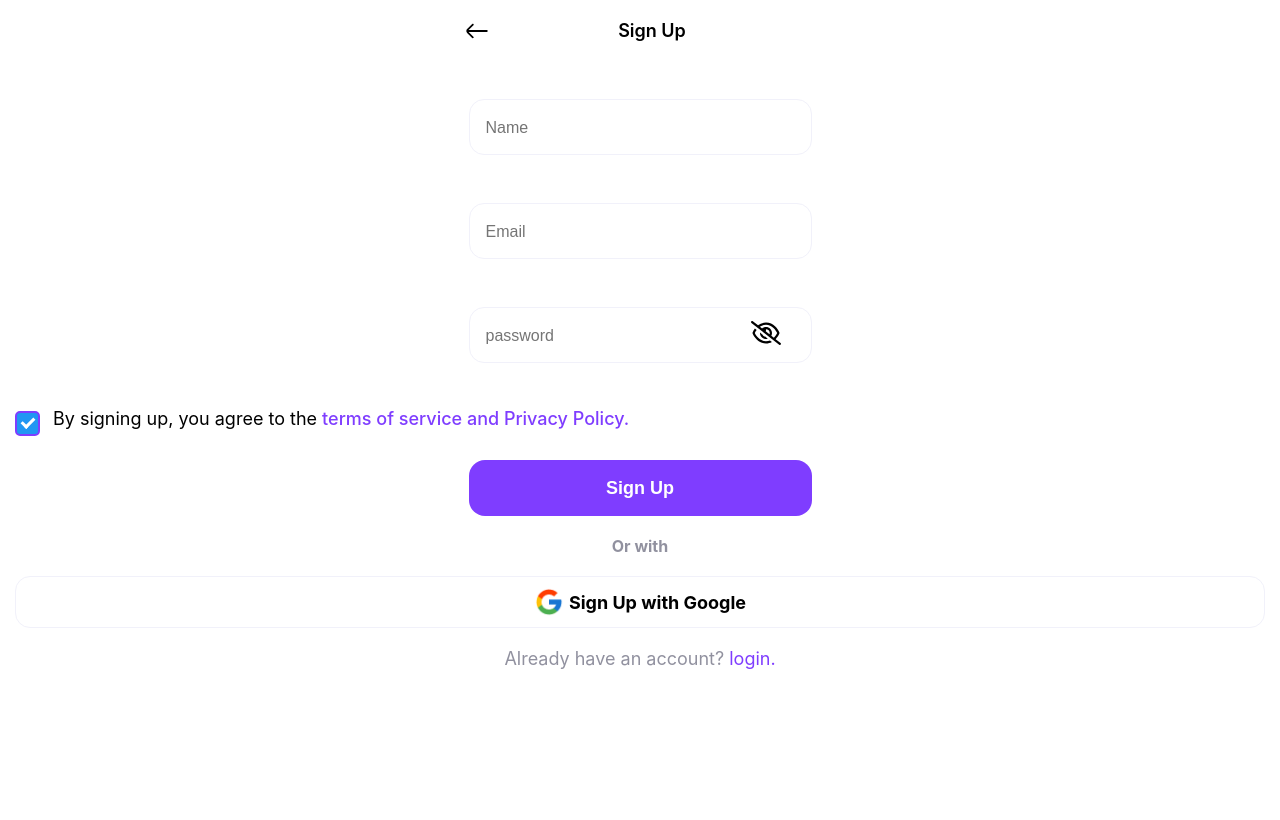
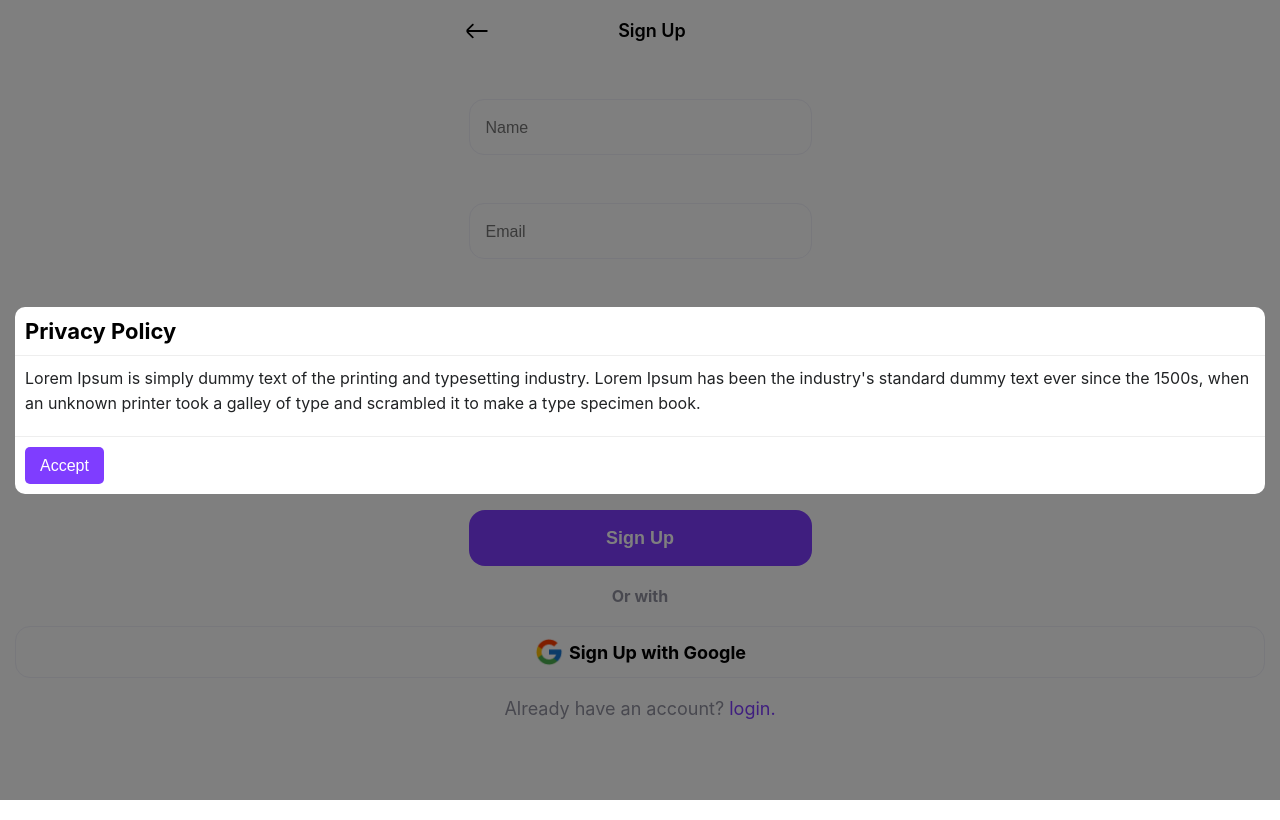
Before and after one commit to chandran-kannan/Expenso, a React (Vite) app: page /register in a window 1280 px wide. Both pictures are taken after a click on the label 640 px from the left and 423 px from the top of the page. Built offline with nearby package versions, Linux system fonts and the light colour scheme.

Commit message:
event type changes on register page

```diff
--- a/src/App.tsx
+++ b/src/App.tsx
@@ -1,8 +1,5 @@
 import { useState } from "react";
-import Register from "./Pages/Register/Register";
 import RoutesWrapper from "./Routes";
-import Modal from "./Components/Modal";
-import Verification from "./Pages/Register/verification";
 
 const App = () => {
 
--- a/src/Components/Modal/index.tsx
+++ b/src/Components/Modal/index.tsx
@@ -4,29 +4,28 @@ import "./modal.css"
 type Props = {
     show?: boolean | undefined;
     onClick?: () => void;
-    onClose?: ()=>void;
+    onClose?: () => void;
 }
 
-const Modal = (props:Props) =>
-{
+const Modal = (props: Props) => {
     // if(!props.show)
     // {
     //     return null;
     // }
-return(
-    <div className={`modal fixed left-0-m right-0-m bottom-0-m top-0-m bg-black-m flex items-center justify-center opacity-0-m
-    transition-m pointer-event-none-m ${props.show? 'show':''}`} onClick={props?.onClose}>
-        <div className="modal-content w-full bg-white-m mx-15px-m radius-10px" onClick={e=>e.stopPropagation()}>
+    return (
+        <div className={`modal fixed l-0 r-0 b-0 t-0 bg-black-0-5px flex items-center justify-center opacity-0
+    transition-0-3 pointer-event-none ${props.show ? 'show' : ''}`} onClick={props?.onClose}>
+            <div className="modal-content w-full bg-white mx-15px rounded-10px" onClick={e => e.stopPropagation()}>
                 <div className="model-header">
-                <h4 className="modal-title fs-22px-m lh-32px-m py-3px-m mxy-5px-10px-m ">Privacy Policy</h4>
+                    <h4 className="modal-title fs-22px lh-32px py-3px mxy-5px-10px ">Privacy Policy</h4>
                 </div>
-            <div className="p-10px-m border-t-m border-b-m">
-                <p className="fs-16px lh-25px text-black mb-10px-m text-description">Lorem Ipsum is simply dummy text of the printing and typesetting industry.
+                <div className="p-10px border-t-grey border-b-grey">
+                    <p className="fs-16px lh-25px text-black mb-10px text-description">Lorem Ipsum is simply dummy text of the printing and typesetting industry.
                         Lorem Ipsum has been the industry's standard dummy text ever since the 1500s, when an unknown printer took
                         a galley of type and scrambled it to make a type specimen book.</p>
                 </div>
                 <div className="modal-footer">
-                <button onClick={props?.onClose} className="pxy-6px-15px-m fs-16px lh-25px text-white bt-bg-m radius-5px-m style-none-m">Accept</button>
+                    <button onClick={props?.onClose} className="pxy-6px-15px fs-16px lh-25px text-white btn-bg-blue rounded-5px style-none">Accept</button>
                 </div>
             </div>
         </div>
--- a/src/Components/Modal/modal.css
+++ b/src/Components/Modal/modal.css
@@ -1,103 +1,10 @@
 /* modal */
-
-.left-0-m {
-    left: 0;
-}
-
-.right-0-m {
-    right: 0;
-}
-
-.top-0-m {
-    top: 0;
-}
-
-.bottom-0-m {
-    bottom: 0;
-}
-
-.bg-black-m {
-    background-color: rgba(0, 0, 0, 0.5);
-}
-
-.opacity-0-m {
-    opacity: 0;
-}
-
-.transition-m {
-    transition: all 0.3s ease-in-out;
-}
-
-.pointer-event-none-m {
-    pointer-events: none;
-}
-
 .modal.show {
     opacity: 1;
     pointer-events: visible;
-}
-
-.bg-white-m {
-    background-color: white;
-}
-
-.mx-15px-m {
-    margin: 0 15px;
-}
-
-.radius-10px {
-    border-radius: 10px;
 }
 
 .modal-header,
 .modal-footer {
     padding: 10px;
 }
-
-.fs-22px-m {
-    font-size: 22px;
-}
-
-.lh-32px-m {
-    line-height: 32px;
-}
-
-.py-3px-m {
-    padding: 3px 0;
-}
-
-.mxy-5px-10px-m {
-    margin: 5px 10px
-}
-
-.mb-0px-m {
-    margin-bottom: 0;
-}
-
-.p-10px-m {
-    padding: 10px;
-}
-
-.border-t-m {
-    border-top: 1px solid #eee;
-}
-
-.border-b-m {
-    border-bottom: 1px solid #eee;
-}
-
-.pxy-6px-15px-m {
-    padding: 6px 15px;
-}
-
-.bt-bg-m {
-    background: #7f3dff;
-}
-
-.radius-5px-m {
-    border-radius: 5px;
-}
-
-.style-none-m {
-    border-style: none;
-}
--- a/src/Pages/Register/Register/checkbox.css
+++ b/src/Pages/Register/Register/checkbox.css
@@ -1,31 +1,10 @@
 /* The container */
-.pointer-c {
-  cursor: pointer;
-}
-
-.pl-c {
-  padding-left: 38px;
-}
-/*
-.mb-12px-c {
-  margin-bottom: 12px;
-} */
-
-.fs-c {
-  font-size: 18px;
-}
-
-.lh-c {
-  line-height: 25px;
-}
-
 .w-user-select {
   -webkit-user-select: none;
   -moz-user-select: none;
   -ms-user-select: none;
   user-select: none;
 }
-
 
 /* Hide the browser's default checkbox */
 .container input {
@@ -34,45 +13,6 @@
   cursor: pointer;
   height: 0;
   width: 0;
-}
-
-/* Create a custom checkbox */
-/* .checkmark {
-  position: absolute;
-  top: 0;
-  left: 0;
-  height: 25px;
-  width: 25px;
-  border: solid 2px #7f3dff;
-  border-radius: 5px;
-} */
-
-.top-0-c {
-  top: 0
-}
-
-.left-0-c {
-  left: 0;
-}
-
-.height-25px-c {
-  height: 25px;
-}
-
-.width-25px-c {
-  width: 25px;
-}
-
-.border-2px-c {
-  border: solid 2px #7f3dff;
-}
-
-.radius-5px {
-  border-radius: 5px;
-}
-
-.bottom-5px-c {
-  bottom: 5px;
 }
 
 /* On mouse-over, add a grey background color */
--- a/src/Pages/Register/Register/index.tsx
+++ b/src/Pages/Register/Register/index.tsx
@@ -22,16 +22,22 @@ const Register = () => {
   const [isSubmit, setIsSubmit] = useState(false);
   const [checked, setChecked] = useState(false);
 
-  const handleChange = (e: any) => {
-    const { name, value } = e.target;
+  const handleChange = (event: React.ChangeEvent<HTMLInputElement>) => {
+    const { name, value } = event.target;
     setFormValues({ ...formValues, [name]: value });
   }
   const handleChangeTwo = () => {
     setChecked(!checked);
   };
   const navicate = useNavigate();
-  const handleSubmit = (e: any) => {
-    e.preventDefault();
+  const loginPage = useNavigate();
+
+  const clicktoLogin = ()=>
+  {
+    loginPage('/login');
+  }
+  const handleSubmit = (event: React.ChangeEvent<HTMLFormElement>) => {
+    event.preventDefault();
     setFormErrors(validate(formValues));
     setIsSubmit(true);
 
@@ -57,12 +63,12 @@ const Register = () => {
     if (!values.email) {
       errors.email = "Email is required";
     } else if (!emailpat.test(values.email)) {
-      errors.email = "Please enter valid email(sample@xyz.com)";
+      errors.email = "Please enter valid email (sample@xyz.com)";
     }
     if (!values.password) {
       errors.password = "Password is required";
     } else if (!passwordpat.test(values.password)) {
-      errors.password = "Password must contain one digit from 1 to 9,one lowercase letter, one uppercase letter, one special character, no space, and it must be 5-10 characters long.";
+      errors.password = "Password must contain one digit from 1 to 9, one lowercase letter, one uppercase letter, one special character, no space, and it must be 5-10 characters long.";
     }
 
     return errors;
@@ -73,7 +79,7 @@ const Register = () => {
         <Header leftIcon={<LeftArrow className="w-24px h-16px items-center" />} title="Sign Up" />
       </div>
 
-      <form className="mt-56px flex mx-auto flex-col gap-24px" onSubmit={handleSubmit}>
+      <form className="mt-56px flex mx-auto flex-col gap-24px mx-w-343px" onSubmit={handleSubmit}>
         <Input className="display-block mx-auto" type="text"
           name="name"
           value={formValues.name}
@@ -97,12 +103,12 @@ const Register = () => {
         <p className="w-full text-red fs-12px">{formErrors.password}</p>
 
         <div className="w-full display-block">
-          <label className="container display-block relative pointer-c pl-c fs-c lh-c w-user-select">
-            <span className="relative bottom-5px-c">By signing up, you agree
+          <label className="container display-block relative pointer pl-38px fs-18px lh-25px w-user-select">
+            <span className="relative b-5px">By signing up, you agree
               to the <span className="text-primary font-500" onClick={() => setShow(true)}>
                 terms of service and Privacy Policy.</span></span>
             <input type="checkbox" checked={checked} onChange={handleChangeTwo} />
-            <span className="checkmark absolute top-0-c left-0-c height-25px-c width-25px-c border-2px-c radius-5px"></span>
+            <span className="checkmark absolute t-0 l-0 h-25px w-25px border-3px rounded-5px"></span>
           </label>
           <p className="w-full text-red fs-12px">{isSubmit ? (checked ? null : "Please select the checkbox"):null}</p>
           <Modal onClose={() => setShow(false)} show={show} />
@@ -121,7 +127,7 @@ const Register = () => {
           <img className="w-30px mr-5px" src="src/assets/Images/flat-color-icons-google.png" /> Sign Up with Google</p>
       </div>
       <div className="w-full mt-20px mb-20px">
-        <p className="fs-18px text-center text-grey2">Already have an account?<span className="text-primary "> login.</span></p>
+        <p className="fs-18px text-center text-grey2">Already have an account?<span className="text-primary" onClick={clicktoLogin}> login.</span></p>
       </div>
     </div>
   );
--- a/src/Pages/Register/verification/index.tsx
+++ b/src/Pages/Register/verification/index.tsx
@@ -3,9 +3,11 @@ import Header from "../../../Components/Header";
 import { LeftArrow } from "../../../assets/Icons";
 import PinInput from "../../../Components/PinInput";
 import Button from "../../../Components/Button";
+import { useNavigate } from "react-router-dom";
 let hours = '0'
 let minutes = '5'
 let seconds = '0'
+
 function Verification() {
     const [paused, setPaused] = useState(false);
     const [over, setOver] = useState(false);
@@ -14,6 +16,14 @@ function Verification() {
         minutes: parseInt(minutes),
         seconds: parseInt(seconds)
     });
+
+    const homePage = useNavigate();
+    const toHome =()=>
+    {
+        homePage('/')
+    }
+
+
     const tick = () => {
         if (paused || over) return;
         if (time.hours == 0 && time.minutes == 0 && time.seconds == 0)
@@ -74,7 +84,7 @@ function Verification() {
                 <p className="text-primary fs-16px lh-25px mt-10px" onClick={() => reset()}>I didn’t received the code? Send again</p>
             </div>
             <div className="mt-30px">
-                <Button classNames="display-block mx-auto fs-18px" variant="primary">Verify</Button>
+                <Button className="display-block mx-auto fs-18px" onClick={toHome} variant="primary">Verify</Button>
             </div>
         </div>
     )
--- a/src/index.css
+++ b/src/index.css
@@ -682,3 +682,112 @@ body {
 {
   padding:10px 0;
 }
+.mx-w-343px
+{
+  max-width:343px;
+}
+.pl-38px
+{
+  padding-left:38px;
+}
+.h-25px
+{
+  height:25px;
+}
+.w-25px
+{
+  width:25px;
+}
+.l-0
+{
+  left:0;
+}
+.t-0
+{
+  top:0;
+}
+.b-0
+{
+  bottom:0;
+}
+.r-0
+{
+  right:0;
+}
+.b-5px
+{
+  bottom:5px;
+}
+.rounded-5px
+{
+  border-radius:5px;
+}
+.rounded-10px
+{
+  border-radius:10px;
+}
+.border-3px
+{
+  border:solid 3px #7f3dff;
+}
+.bg-black-0-5px {
+  background-color: rgba(0, 0, 0, 0.5);
+}
+.opacity-0
+{
+  opacity:0;
+}
+.transition-0-3 {
+  transition: all 0.3s ease-in-out;
+}
+.pointer-event-none {
+  pointer-events: none;
+}
+.mx-15px
+{
+  margin-right:15px;
+  margin-left:15px;
+}
+.fs-22px {
+  font-size: 22px;
+}
+
+.lh-32px {
+  line-height: 32px;
+}
+
+.py-3px {
+  padding: 3px 0;
+}
+
+.mxy-5px-10px {
+  margin: 5px 10px
+}
+
+.mb-0px {
+  margin-bottom: 0;
+}
+
+.p-10px{
+  padding: 10px;
+}
+
+.border-t-grey {
+  border-top: 1px solid #eee;
+}
+
+.border-b-grey {
+  border-bottom: 1px solid #eee;
+}
+
+.pxy-6px-15px {
+  padding: 6px 15px;
+}
+
+.btn-bg-blue {
+  background: #7f3dff;
+}
+
+.style-none {
+  border-style: none;
+}
```
Lines whose indentation alone changed are shown as unchanged.
